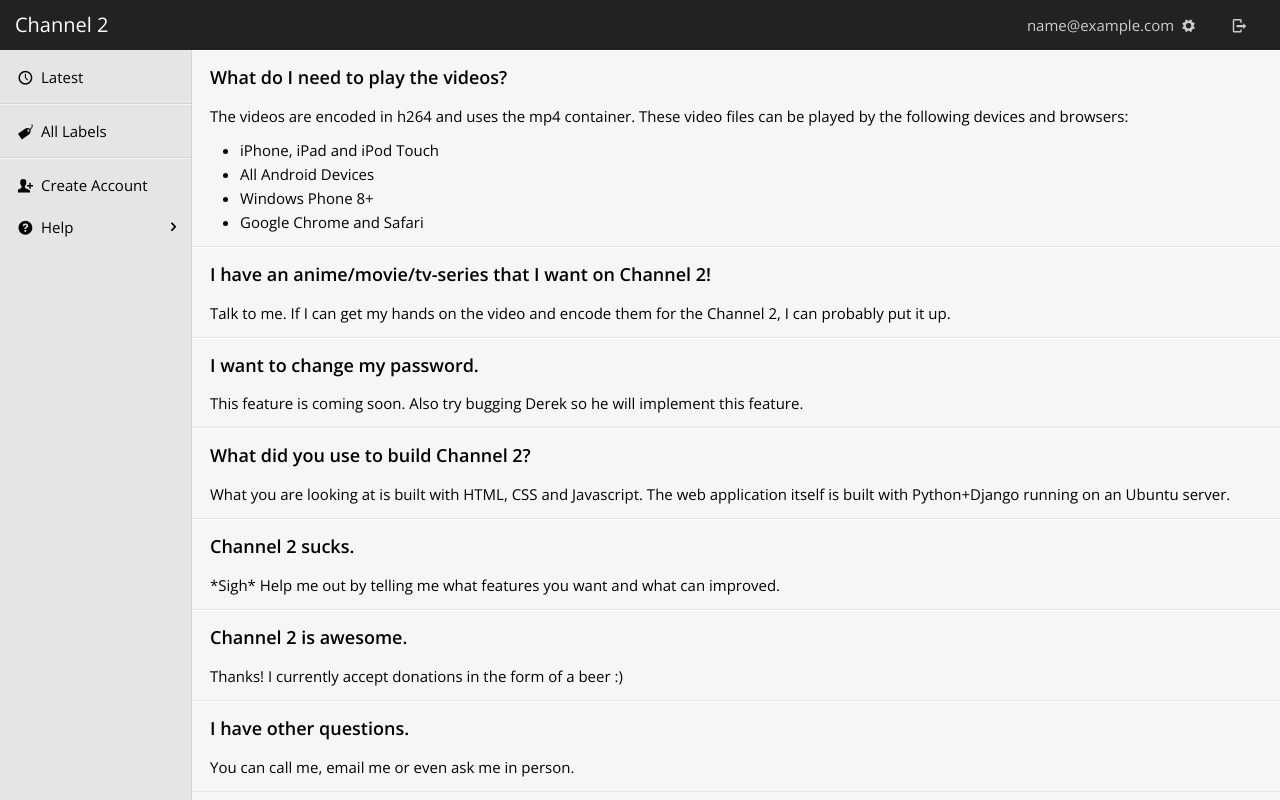
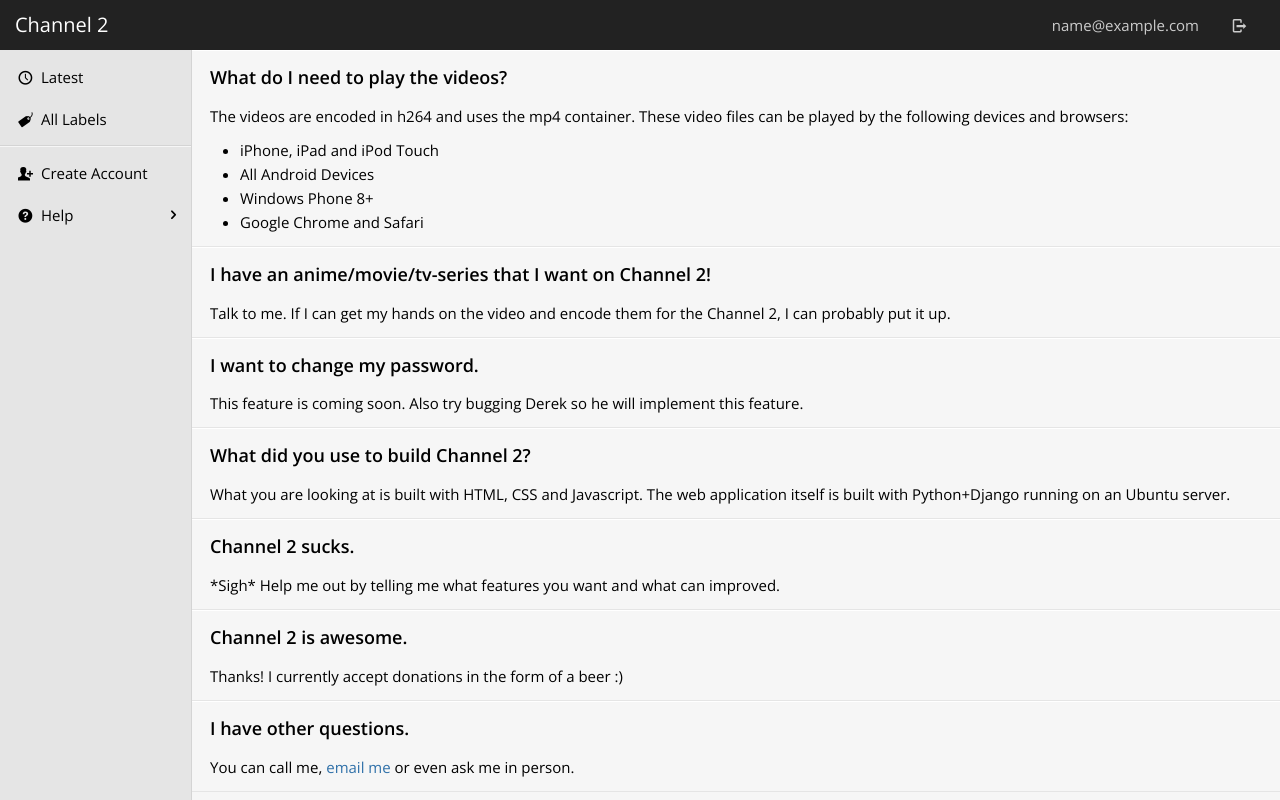
Before and after one commit to ktj4820/channel2, a Django app: page /help/ in a window 1280 px wide. Run offline with Django 3.2, Linux system fonts and the light colour scheme; the visitor is signed in with stand-in values (Sample User, id 1); data that the repository does not hold is empty; some libraries are stand-ins or nearby versions.

Commit message:
removing account settings from menu

```diff
--- a/templates/_include/header.html
+++ b/templates/_include/header.html
@@ -1,7 +1,7 @@
 <header>
     <span class="icon icon-menu max-md" id="header-menu-icon"></span>
     <div class="header-menu min-xs">
-        <a href="#">{{ user.email }} <span class="icon icon-cog"></span></a>
+        <a>{{ user.email }}</a>
         <a href="#" onclick="document.getElementById('account-logout-form').submit()"><span class="icon icon-logout"></span></a>
     </div>
     <h1 class="header-heading"><a href="{% url 'video.list' %}">Channel 2</a></h1>
--- a/templates/_include/nav.html
+++ b/templates/_include/nav.html
@@ -10,14 +10,12 @@
             {% url 'label' label.id label.slug as url_label %}
             <a href="{{ url_label }}"{% if request.path|startswith:url_label %} class="active"{% endif %}><span class="icon icon-play"></span>{{ label.name }}</a>
         {% endfor %}
-        <span class="nav-sep"></span>
         <a href="{{ url_label_list }}"{% if request.path == url_label_list %} class="active"{% endif %}><span class="icon icon-tag"></span>{% trans 'All Labels' %}</a>
         <span class="nav-sep"></span>
         {% if user.is_staff %}
             <a href="{{ url_account_create }}"{% if request.path == url_account_create %} class="active"{% endif %}><span class="icon icon-user-add"></span>{% trans 'Create Account' %}</a>
         {% endif %}
         <a href="{{ url_flat_help }}"{% if request.path == url_flat_help %} class="active"{% endif %}><span class="icon icon-help-circled"></span>{% trans 'Help' %}</a>
-        <a href="#" class="max-xs"><span class="icon icon-cog"></span>{% trans 'Settings' %}</a>
         <a href="" onclick="document.getElementById('account-logout-form').submit()" class="max-xs"><span class="icon icon-logout"></span>{% trans 'Logout' %}</a>
     </div>
 </nav>
--- a/templates/flat/flat-help.html
+++ b/templates/flat/flat-help.html
@@ -33,6 +33,6 @@
     </div>
     <div class="help-content">
         <h3>I have other questions.</h3>
-        <p>You can call me, email me or even ask me in person.</p>
+        <p>You can call me, <a href="mailto:derek.kai.chun.kwok@gmail.com">email me</a> or even ask me in person.</p>
     </div>
 {% endblock %}
```
